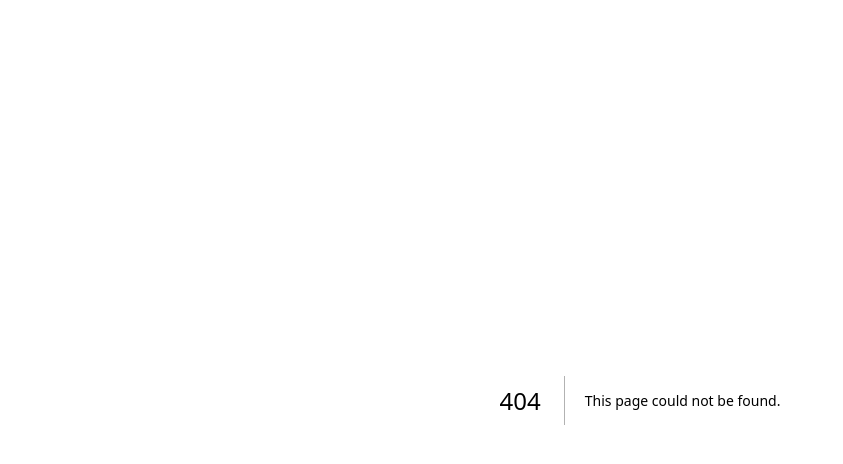
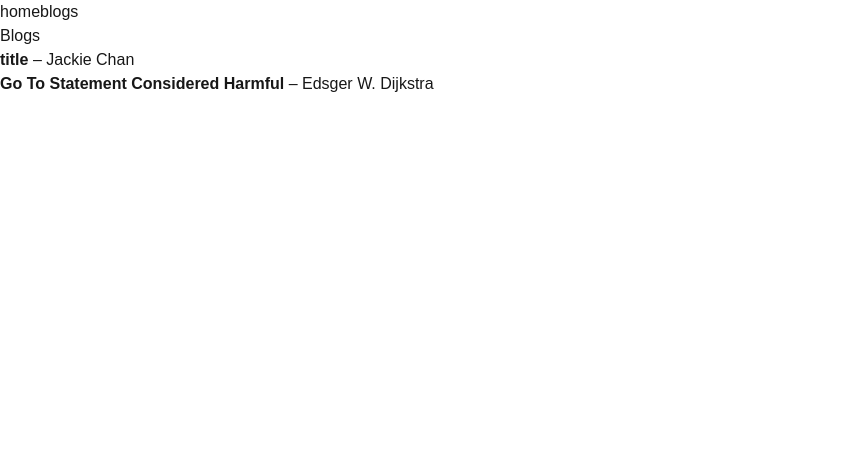
Before and after one commit to carbsi/fullstckopen-nextjs, a Next.js app in the folder bloglist-app/: page /blogs in a window 1280 px wide. Before the commit this address had no page. Shown: the top 464 px of the page, without its empty margins (0-843 px from the left). Built offline with nearby package versions, Linux system fonts and the light colour scheme.

Commit message:
exec_1 blog list

```diff
--- /dev/null
+++ b/bloglist-app/app/blogs/page.tsx
@@ -0,0 +1,32 @@
+const blogs = [
+  {
+    id: "1",
+    title: "title",
+    author: "Jackie Chan",
+    url: "https://jackie.com",
+    likes: 7,
+  },
+  {
+    id: "2",
+    title: "Go To Statement Considered Harmful",
+    author: "Edsger W. Dijkstra",
+    url: "https://homepages.cwi.nl/~storm/teaching/reader/Dijkstra68.pdf",
+    likes: 5,
+  },
+];
+
+export default function BlogsPage() {
+  return (
+    <div>
+      <h1>Blogs</h1>
+
+      <ul>
+        {blogs.map((blog) => (
+          <li key={blog.id}>
+            <strong>{blog.title}</strong> – {blog.author}
+          </li>
+        ))}
+      </ul>
+    </div>
+  );
+}
--- a/bloglist-app/app/layout.tsx
+++ b/bloglist-app/app/layout.tsx
@@ -1,3 +1,4 @@
+import Link from 'next/link'
 import type { Metadata } from "next";
 import { Geist, Geist_Mono } from "next/font/google";
 import "./globals.css";
@@ -23,7 +24,13 @@ export default function RootLayout({ children }: LayoutProps<"/">) {
       lang="en"
       className={`${geistSans.variable} ${geistMono.variable} h-full antialiased`}
     >
-      <body className="min-h-full flex flex-col">{children}</body>
+      <body className="min-h-full flex flex-col">
+
+        <nav>
+  <Link href="/">home</Link>
+  <Link href="/blogs">blogs</Link>
+</nav>
+{children}</body>
     </html>
   );
 }
--- a/bloglist-app/app/page.tsx
+++ b/bloglist-app/app/page.tsx
@@ -1,69 +1,3 @@
-import Image from "next/image";
-
 export default function Home() {
-  return (
-    <div className="flex flex-col flex-1 items-center justify-center bg-zinc-50 font-sans dark:bg-black">
-      <main className="flex flex-1 w-full max-w-3xl flex-col items-center justify-between py-32 px-16 bg-white dark:bg-black sm:items-start">
-        <Image
-          className="dark:invert h-5 w-[100px]"
-          src="/next.svg"
-          alt="Next.js logo"
-          width={100}
-          height={20}
-          priority
-        />
-        <div className="flex flex-col items-center gap-6 text-center sm:items-start sm:text-left">
-          <h1 className="max-w-xs text-3xl font-semibold leading-10 tracking-tight text-black dark:text-zinc-50">
-            To get started, edit the{" "}
-            <code className="rounded bg-black/[.06] px-1.5 py-0.5 font-mono text-[0.9em] dark:bg-white/[.08]">
-              page.tsx
-            </code>{" "}
-            file.
-          </h1>
-          <p className="max-w-md text-lg leading-8 text-zinc-600 dark:text-zinc-400">
-            Looking for a starting point or more instructions? Head over to{" "}
-            <a
-              href="https://vercel.com/templates?framework=next.js&utm_source=create-next-app&utm_medium=appdir-template-tw&utm_campaign=create-next-app"
-              className="font-medium text-zinc-950 dark:text-zinc-50"
-            >
-              Templates
-            </a>{" "}
-            or the{" "}
-            <a
-              href="https://nextjs.org/learn?utm_source=create-next-app&utm_medium=appdir-template-tw&utm_campaign=create-next-app"
-              className="font-medium text-zinc-950 dark:text-zinc-50"
-            >
-              Learning
-            </a>{" "}
-            center.
-          </p>
-        </div>
-        <div className="flex flex-col gap-4 text-base font-medium sm:flex-row">
-          <a
-            className="flex h-12 w-full items-center justify-center gap-2 rounded-full bg-foreground px-5 text-background transition-colors hover:bg-[#383838] dark:hover:bg-[#ccc] md:w-[158px]"
-            href="https://vercel.com/new?utm_source=create-next-app&utm_medium=appdir-template-tw&utm_campaign=create-next-app"
-            target="_blank"
-            rel="noopener noreferrer"
-          >
-            <Image
-              className="dark:invert h-[14px] w-4"
-              src="/vercel.svg"
-              alt="Vercel logomark"
-              width={16}
-              height={14}
-            />
-            Deploy Now
-          </a>
-          <a
-            className="flex h-12 w-full items-center justify-center rounded-full border border-solid border-black/[.08] px-5 transition-colors hover:border-transparent hover:bg-black/[.04] dark:border-white/[.145] dark:hover:bg-[#1a1a1a] md:w-[158px]"
-            href="https://nextjs.org/docs?utm_source=create-next-app&utm_medium=appdir-template-tw&utm_campaign=create-next-app"
-            target="_blank"
-            rel="noopener noreferrer"
-          >
-            Documentation
-          </a>
-        </div>
-      </main>
-    </div>
-  );
+  return <h1>Blog app</h1>
 }
```
